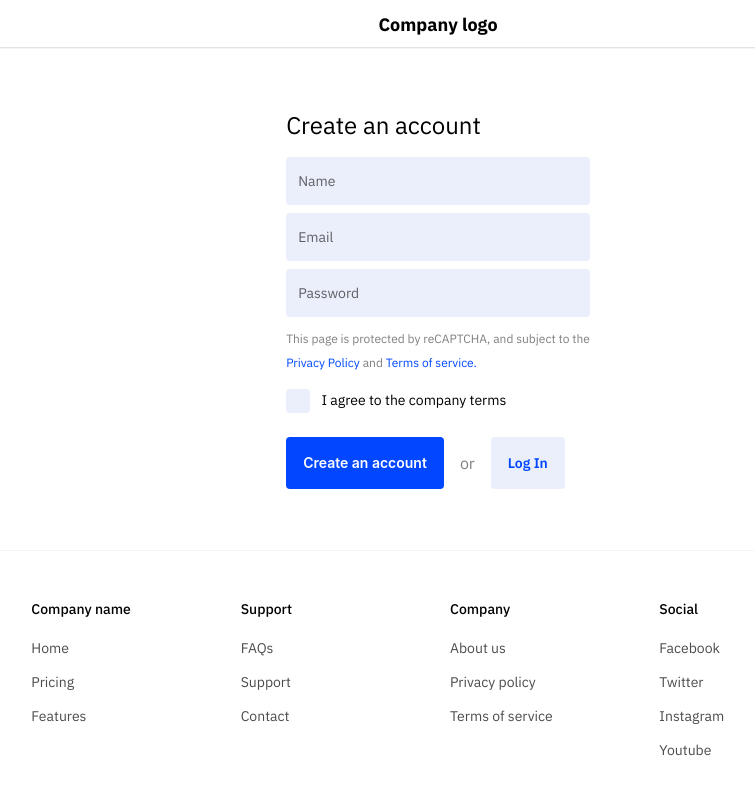
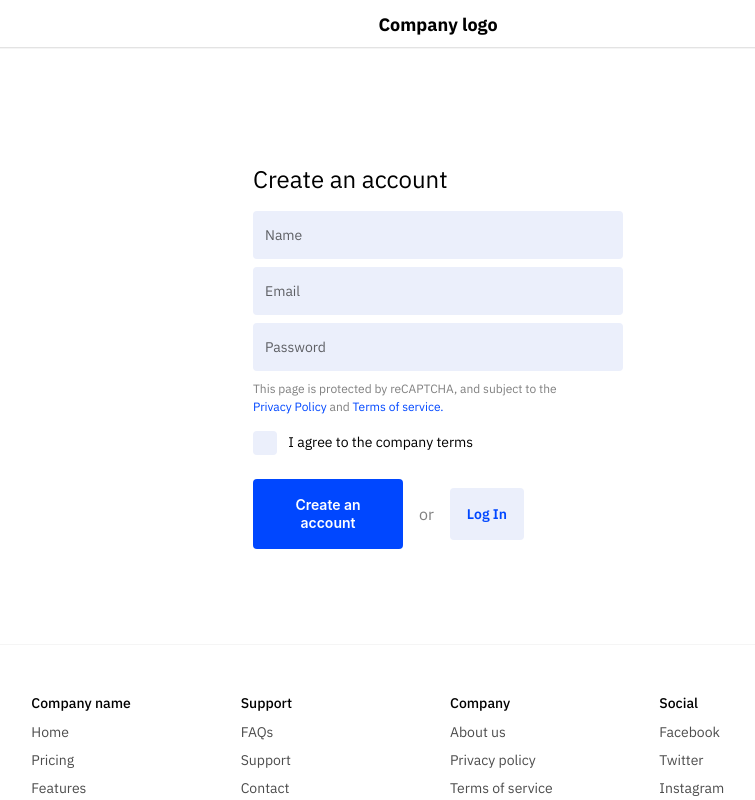
Before and after one commit to krstic-duci/raaziek, a Vue app: page / in a window 1280 px wide. Shown: the whole page, without its empty margins (202-957 px from the left). Built offline with nearby package versions, Linux system fonts and the light colour scheme.

Commit message:
figma fixes

```diff
--- a/src/assets/scss/base/_generic.scss
+++ b/src/assets/scss/base/_generic.scss
@@ -1,5 +1,6 @@
 html {
   height: 100%;
+  overflow-y: auto !important;
 }
 
 body {
--- a/src/assets/scss/base/_variable.scss
+++ b/src/assets/scss/base/_variable.scss
@@ -3,6 +3,7 @@ $black: #000;
 $white: #fff;
 $dirty-white: #E3E3E3;
 $silver: #F5F5F5;
+$silverish: #DEE7FF;
 
 $navy-blue: #0047FF;
 
--- a/src/assets/scss/partials/_footer.scss
+++ b/src/assets/scss/partials/_footer.scss
@@ -2,9 +2,6 @@ footer {
   height: 250px;
   border-top: 1px solid $silver;
   padding: 3rem 1.5rem;
-  position: absolute;
-  bottom: 0;
-  width: 100%;
 }
 
 .footer__column {
@@ -13,10 +10,10 @@ footer {
   }
   .footer__column__headline {
     font-weight: 500;
-    margin-bottom: 16px;
+    margin-bottom: 6px;
   }
   & > span {
     opacity: 0.7;
-    margin-bottom: 10px;
+    margin-bottom: 4px;
   }
 }
--- a/src/assets/scss/responsive/_mobile.scss
+++ b/src/assets/scss/responsive/_mobile.scss
@@ -3,6 +3,8 @@
     height: auto;
     .sign__in__box--centered {
       height: inherit;
+      padding: 0 1.5rem;
+      margin-bottom: 150px;
     }
   }
   .sign__in__wrapper {
--- a/src/assets/scss/utils/_forms.scss
+++ b/src/assets/scss/utils/_forms.scss
@@ -25,6 +25,10 @@
     transition: all 0.3s ease-in-out;
     width: 100%;
     padding-left: 12px;
+    border: 1px solid transparent;
+    &:hover {
+      border: 1px solid $navy-blue;
+    }
     &.form__box__input--active {
       background-color: $white;
       border: 1px solid $navy-blue;
@@ -52,10 +56,6 @@
     }
   }
 
-  &:hover + .form__box__label--checkbox:before {
-    background-color: $navy-blue;
-  }
-
   &:checked + .form__box__label--checkbox:before {
     background-color: $navy-blue;
   }
--- a/src/assets/scss/utils/_utility.scss
+++ b/src/assets/scss/utils/_utility.scss
@@ -1,9 +1,9 @@
 .bg-navy-blue {
-  background-color: $navy-blue;
+  background: $navy-blue;
 }
 
 .bg-silver {
-  background-color: $grey;
+  background: $grey;
 }
 
 .txt-navy-blue {
--- a/src/assets/scss/views/signIn/_sign-in.scss
+++ b/src/assets/scss/views/signIn/_sign-in.scss
@@ -1,16 +1,16 @@
 .sign__in__box {
   height: inherit;
   .sign__in__box--centered {
-    height: calc(100% - 299px);
+    height: calc(100% - 320px);
     display: flex;
-    align-items: center;
+    margin-top: 115px;
   }
 }
 
 .sign__in__wrapper {
   flex-flow: column wrap;
   form {
-    max-width: 370px;
+    width: 370px;
   }
   h3 {
     margin-bottom: 16px;
@@ -19,10 +19,11 @@
 
 .recaptcha__box {
   margin-bottom: 14px;
+  line-height: 17px;
   span {
     color: rgba($black, 0.5);
     font-size: 12px;
-    line-height: 17px;
+    line-height: inherit;
     a {
       color: $navy-blue !important;
       font-size: inherit;
@@ -39,20 +40,26 @@
     margin: 0 16px;
   }
   .bg-navy-blue, .bg-silver {
-    transition: all 0.3s ease-in-out;
+    transition: background 0.3s ease-in-out;
     border: 1px solid transparent;
   }
   .bg-navy-blue {
+    width: 150px;
     &:hover {
-      color: $navy-blue !important;
-      background-color: $white;
-      border: 1px solid $navy-blue;
+      background: rgba($navy-blue, 0.9);
+    }
+    &:active {
+      background: linear-gradient(0deg, rgba($black, 0.1), rgba($black, 0.1)), $navy-blue;
+      box-shadow: inset 0px 2px 0px rgba($black, 0.1);
     }
   }
   .bg-silver {
     &:hover {
-      color: $grey !important;
-      background-color: $navy-blue;
+      background: linear-gradient(0deg, $silverish, $silverish), $grey;
+    }
+    &:active {
+      background: linear-gradient(0deg, $grey, $grey), $grey;
+      box-shadow: inset 0px 2px 0px $silverish;
     }
   }
 }
--- a/src/main.js
+++ b/src/main.js
@@ -4,15 +4,12 @@ import router from './router'
 import store from './store'
 import Buefy from 'buefy'
 import 'buefy/dist/buefy.css'
-import { configure } from 'vee-validate'
 import { ValidationProvider } from 'vee-validate/dist/vee-validate.full'
 
 Vue.config.productionTip = false
 
 Vue.use(Buefy)
 Vue.component('ValidationProvider', ValidationProvider)
-// Disable fast-exit behavior for all providers in the app
-configure({ bails: false })
 
 new Vue({
   router,
--- a/src/view/Home.vue
+++ b/src/view/Home.vue
@@ -3,9 +3,9 @@
 
     <the-header></the-header>
 
-    <div class="section sign__in__box--centered">
+    <div class="sign__in__box--centered">
       <div class="container">
-        <div class="columns is-centered is-vcentered sign__in__wrapper">
+        <div class="columns is-vcentered sign__in__wrapper">
           <div class="column">
 
             <h3>Create an account</h3>
@@ -23,6 +23,7 @@
                 tag="div"
                 name="username"
                 class="form__box is-relative"
+                mode="passive"
               >
                 <label
                   class="form__box__label"
@@ -40,11 +41,9 @@
                   @focus="onInputNameFocus"
                   @blur="onInputNameBlur"
                 >
-                <ul class="form__box__errors">
-                  <li v-for="(error, i) in errors" :key="i" class="has-text-danger">
-                    {{ error }}
-                  </li>
-                </ul>
+                <span class="form__box__errors has-text-danger">
+                  {{ errors[0] }}
+                </span>
               </ValidationProvider >
 
               <!-- EMAIL -->
@@ -54,6 +53,7 @@
                 tag="div"
                 name="email"
                 class="form__box is-relative"
+                mode="passive"
               >
                 <label
                   class="form__box__label"
@@ -71,11 +71,9 @@
                   @focus="onInputEmailFocus"
                   @blur="onInputEmailBlur"
                 >
-                <ul class="form__box__errors">
-                  <li v-for="(error, i) in errors" :key="i" class="has-text-danger">
-                    {{ error }}
-                  </li>
-                </ul>
+                <span class="form__box__errors has-text-danger">
+                  {{ errors[0] }}
+                </span>
               </ValidationProvider>
 
               <!-- Password -->
@@ -85,6 +83,7 @@
                 tag="div"
                 name="user password"
                 class="form__box is-relative"
+                mode="passive"
               >
                 <label
                   class="form__box__label"
@@ -102,11 +101,9 @@
                   @focus="onInputPassFocus"
                   @blur="onInputPassBlur"
                 >
-                <ul class="form__box__errors">
-                  <li v-for="(error, i) in errors" :key="i" class="has-text-danger">
-                    {{ error }}
-                  </li>
-                </ul>
+                <span class="form__box__errors has-text-danger">
+                  {{ errors[0] }}
+                </span>
               </ValidationProvider>
 
               <!-- reCaptcha -->
@@ -130,6 +127,7 @@
                 v-slot="{ errors }"
                 tag="div"
                 name="checkbox"
+                mode="passive"
               >
                 <input
                   type="checkbox"
@@ -143,11 +141,9 @@
                 >
                   I agree to the company terms
                 </label>
-                <ul class="form__box__errors">
-                  <li v-for="(error, i) in errors" :key="i" class="has-text-danger">
-                    {{ error }}
-                  </li>
-                </ul>
+                <div class="form__box__errors has-text-danger">
+                  {{ errors[0] }}
+                </div>
               </ValidationProvider>
 
               <div class="is-flex button__wrapper">
```
